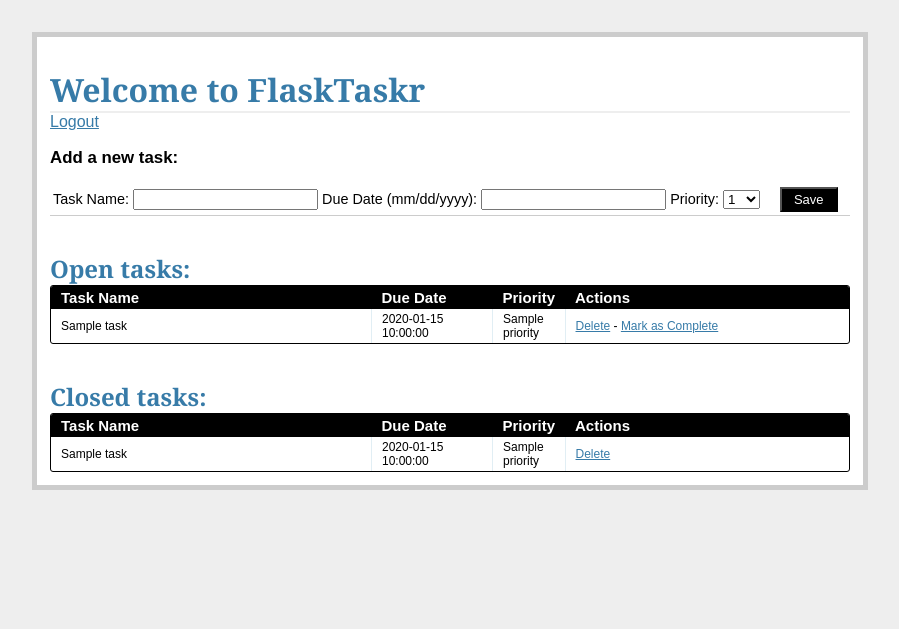
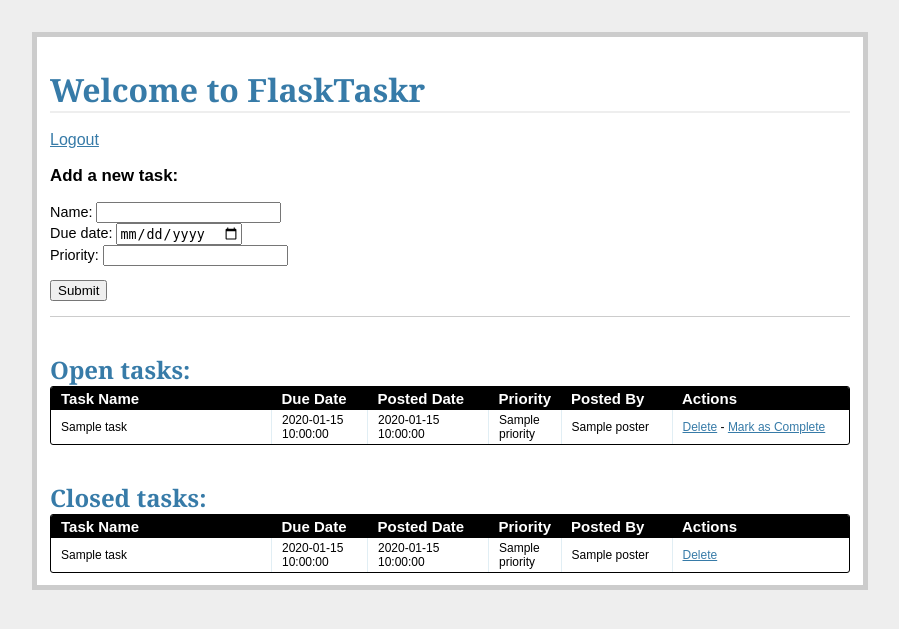
Before and after one commit to mjhea0/flasktaskr, a Python web app: template templates/tasks.html in a window 1280 px wide. Shown: the top 629 px of the page, without its empty margins (190-1089 px from the left). Run offline with Jinja, Linux system fonts and the light colour scheme; the template is opened without the code that fills it: most values are stand-ins (such as "Sample title", 1, 10 or a date in 2020); form fields are guessed from the names that the template uses.

Commit message:
updated classes

```diff
--- a/templates/tasks.html
+++ b/templates/tasks.html
@@ -2,46 +2,21 @@
 {% block content %}
 
 <h1>Welcome to FlaskTaskr</h1>
+<br>
 <a href="/logout">Logout</a>
 
 <!-- add a new task and give priority -->
 <div class="add-task">
   <h3>Add a new task:</h3>
-  <table>
-    <tr>
     <form action="{{ url_for('new_task') }}" method="post">
       {{ form.csrf_token }}
-        <td>
-          <label>Task Name:</label>
-          <input name="name" type="text">
-        </td>
-        <td>
-          <label>Due Date (mm/dd/yyyy):</label>
-          <input name="due_date" type="text" width="120px">
-        </td>
-        <td>
-          <label>Priority:</label>
-          <select name="priority" width="100px">
-            <option value="1">1</option>
-            <option value="2">2</option>
-            <option value="3">3</option>
-            <option value="4">4</option>
-            <option value="5">5</option>
-            <option value="6">6</option>
-            <option value="7">7</option>
-            <option value="8">8</option>
-            <option value="9">9</option>
-            <option value="10">10</option>
-          </select>
-        </td>
-        <td>
-          &nbsp;
-          &nbsp;
-          <input class="button" type="submit" value="Save">
-        </td>
+      <p>
+        {{ form.name.label }}: {{ form.name }}<br>
+        {{ form.due_date.label }}: {{ form.due_date }}<br>
+        {{ form.priority.label }}: {{ form.priority }}
+      </p>
+      <p><input type="submit" value="Submit"></p>
     </form>
-    </tr>
-  </table>
 </div>
 
 <!-- view open tasks -->
@@ -53,17 +28,21 @@
     <table>
       <thead>
         <tr>
-          <th width="300px"><strong>Task Name</strong></th>
-          <th width="100px"><strong>Due Date</strong></th>
+          <th width="200px"><strong>Task Name</strong></th>
+          <th width="75px"><strong>Due Date</strong></th>
+          <th width="100px"><strong>Posted Date</strong></th>
           <th width="50px"><strong>Priority</strong></th>
+          <th width="90x"><strong>Posted By</strong></th>
           <th><strong>Actions</strong></th>
         </tr>
       </thead>
       {% for task in open_tasks %}
         <tr>
-          <td width="300px">{{ task.name }}</td>
-          <td width="100px">{{ task.due_date }}</td>
+          <td width="200px">{{ task.name }}</td>
+          <td width="75px">{{ task.due_date }}</td>
+          <td width="100px">{{ task.posted_date }}</td>
           <td width="50px">{{ task.priority }}</td>
+          <td width="90px">{{ task.poster.name }}</td>
           <td>
             <a href="{{ url_for('delete_entry', task_id = task.task_id) }}">Delete</a>  -
             <a href="{{ url_for('complete', task_id = task.task_id) }}">Mark as Complete</a>
@@ -72,9 +51,10 @@
       {% endfor %}
     </table>
   </div>
+</div>
 <br>
 <br>
-</div>
+
 
 <!-- view closed tasks-->
 <div class="entries">
@@ -83,17 +63,21 @@
      <table>
       <thead>
         <tr>
-        <th width="300px"><strong>Task Name</strong></th>
-        <th width="100px"><strong>Due Date</strong></th>
+          <th width="200px"><strong>Task Name</strong></th>
+          <th width="75px"><strong>Due Date</strong></th>
+          <th width="100px"><strong>Posted Date</strong></th>
           <th width="50px"><strong>Priority</strong></th>
+          <th width="90x"><strong>Posted By</strong></th>
           <th><strong>Actions</strong></th>
         </tr>
       </thead>
       {% for task in closed_tasks %}
         <tr>
-          <td width="300px">{{ task.name }}</td>
-          <td width="100px">{{ task.due_date }}</td>
+          <td width="200px">{{ task.name }}</td>
+          <td width="75px">{{ task.due_date }}</td>
+          <td width="100px">{{ task.posted_date }}</td>
           <td width="50px">{{ task.priority }}</td>
+          <td width="90px">{{ task.poster.name }}</td>
           <td>
             <a href="{{ url_for('delete_entry', task_id = task.task_id) }}">Delete</a>
           </td>
```
Lines whose indentation alone changed are shown as unchanged.
